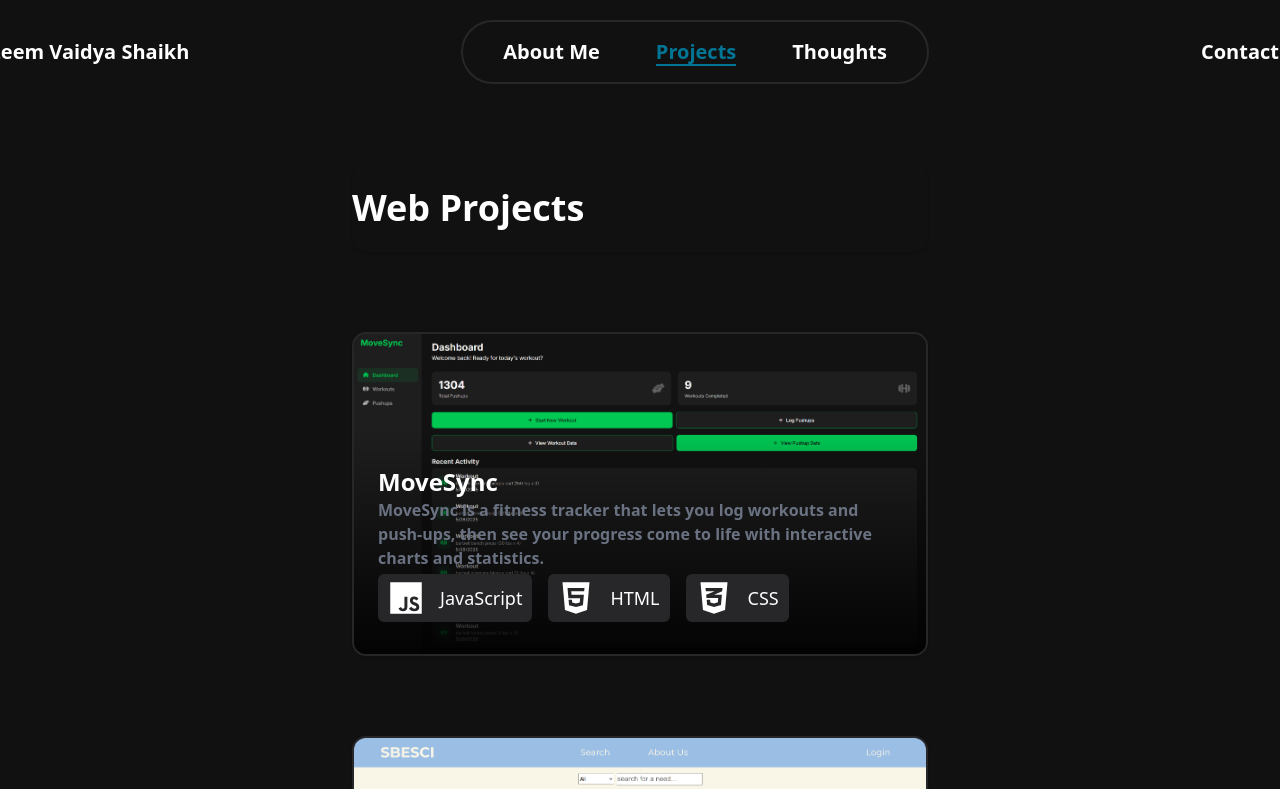
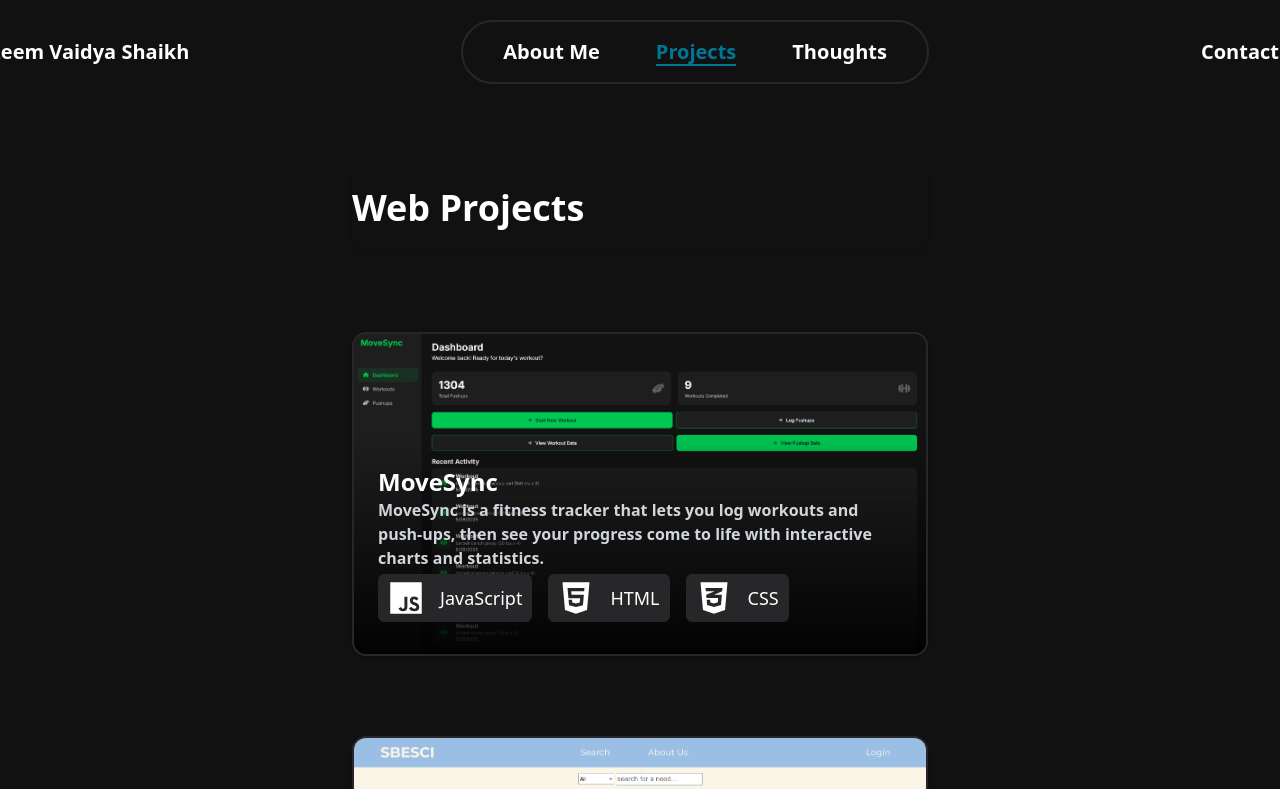
Before and after one commit to AazeemVS/Portfolio-Site, a React (Vite) app: page /Projects in a window 1280 px wide. Shown: the top 789 px of the page. Built offline with nearby package versions, Linux system fonts and the light colour scheme.

Commit message:
Updated project template description text color for better readibility

```diff
--- a/src/components/ui/projects/projectTemplate.tsx
+++ b/src/components/ui/projects/projectTemplate.tsx
@@ -64,7 +64,7 @@ const ProjectTemplate: React.FC<ProjectTemplateProps> = ({
         <p className="transform translate-y-2 group-hover:-translate-y-6 transition-all duration-300 text-white text-lg sm:text-xl md:text-2xl font-semibold">
           {title}
         </p>
-        <p className="transform translate-y-2 group-hover:-translate-y-6 transition-all duration-300 text-gray-500 mb-1 text-sm sm:text-base font-semibold">
+        <p className="transform translate-y-2 group-hover:-translate-y-6 transition-all duration-300 text-gray-300 mb-1 text-sm sm:text-base font-semibold">
           {description}
         </p>
 
```
